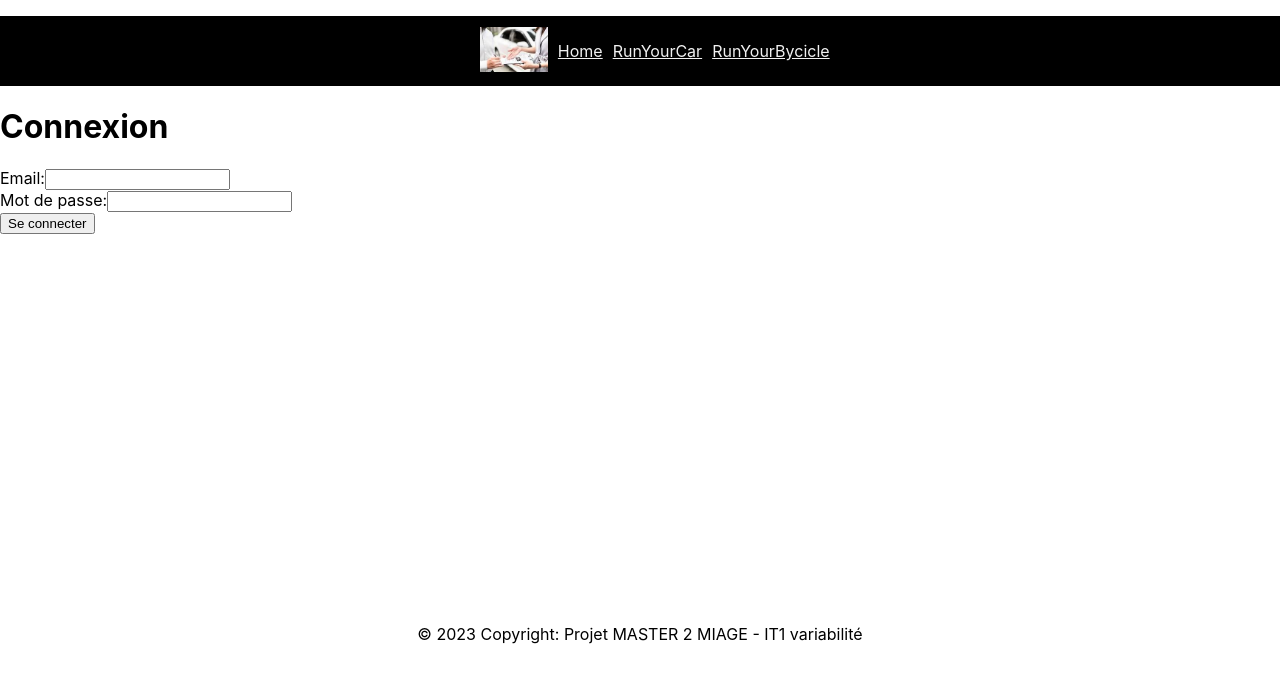
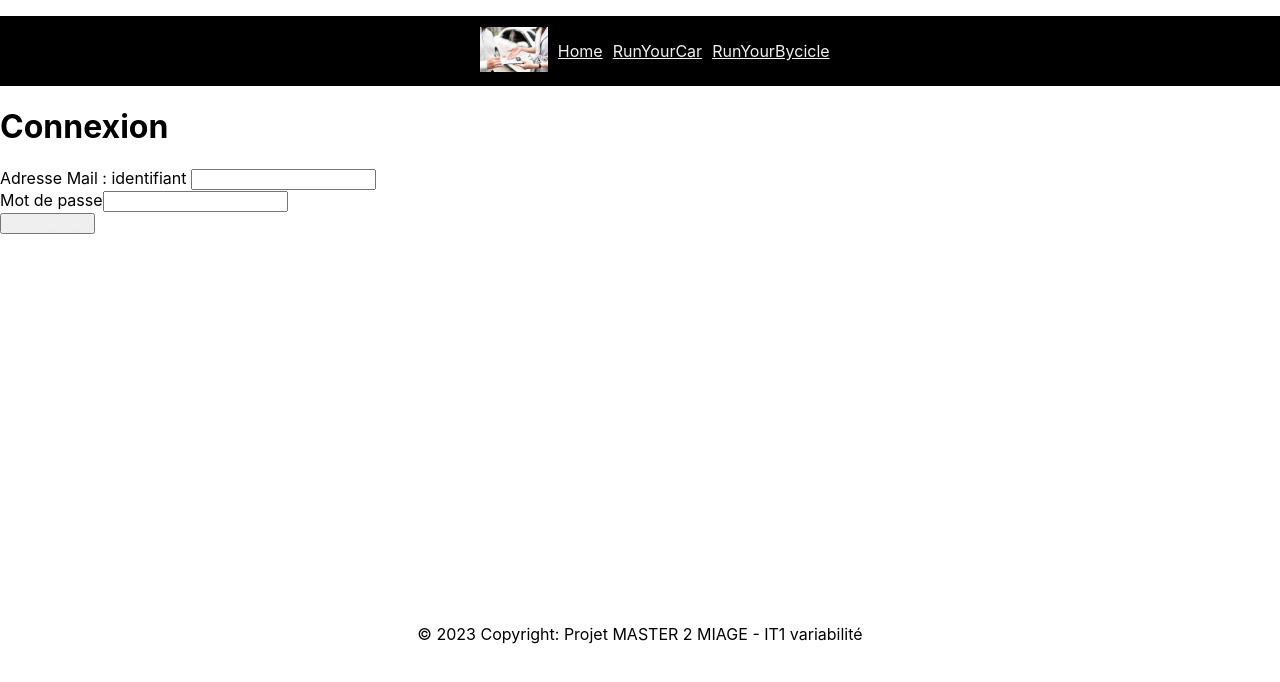
Before and after one commit to fab85270/IT1_variabilite, a React (Create React App) app in the folder project/: page /login in a window 1280 px wide. Shown: the top 682 px of the page. Built offline with nearby package versions, Linux system fonts and the light colour scheme.

Commit message:
ComposantConnexion

```diff
--- a/project/src/components/Formulaire/Login.jsx
+++ b/project/src/components/Formulaire/Login.jsx
@@ -1,37 +1,61 @@
 
-import React from 'react';
-import { useNavigate,Link } from "react-router-dom";
+import React,{useContext} from 'react';
+import {UserContext} from '../../Context/UserContext';
+import { Form, Button } from 'react-bootstrap';
+
 
 
 
 function Login() {
 
-const navigate = useNavigate();
-/* Vérifier que l'utilisateur qui tente de se connecter s'est bien authentifié */
-  const handleButtonClick = () => {
+    /* Récupérer méthode de UserContext pour changer les valeurs du contexte */
+    const{adresseMail,mdp,changeContexteUser,setAdresseMail,setMdp} = useContext(UserContext);
 
-    /* Ajouter une méthode pour récupérer dans JSON et vérifier si la personne existe dans celui-ci
-    -> authoriser la connexion et rediriger vers l'application (Bicicle ou Bagnole) si la personne est connue */
+      /* Méthode pour vérifier que l'utilisateur est bien authentifié */
+      const handleSubmit = () => {
 
-    //navigate('/');// à définir
+        /* Les différentes étapes à réaliser (selon moi)
+        Etape 1 : Récupérer les données saisies dans le formulaire
+        Etape 2 : Regarder si le mec essaie de se connecter au produit Bicicle ou Bagnole vu que c'est le même formulaire
+        Etape 3 : Regarder si le couple email/mdp existe dans fichier JSON ou API BDD (API sera surement le plus simple)
+        Etape 4 : Si il existe, recupérer les informations : nom, prénom, tel associé à ce couple mdp/adresse mail pour alimenter le
+        contexte user
+        Etape 5 : Si l'utilisateur n'existe pas, afficher une alert à l'écran (vous n'êtes pas autorisé à vous connecter */
+
+        //if le mec est bien dans fichier JSON ou BDD
+        // on va chercher l'ensemble de ses infos (tel, nom, prenom) => pour tout avoir
+        // on ajouter ces informations dans le contexte avec la méthode suivante :
+        //changeContexteUser(adresseMail,mdp,nom,prenom,numeroTel)
+        // else (le cas ou le cas n'est pas reconnu, on va supprimer les données adresse et mdp stockée dans le userContexte) avec :
+        //changeContexteUser("","","","","")
 
   };
-
-
   return (
     <div>
       <h1>Connexion</h1>
-      <form>
-        <div className="form-group">
-          <label htmlFor="email">Email:</label>
-          <input type="email" id="email" name="email" required />
-        </div>
-        <div className="form-group">
-          <label htmlFor="password">Mot de passe:</label>
-          <input type="password" id="password" name="password" required />
-        </div>
-        <button type="submit" onClick={handleButtonClick}> Se connecter</button>
-      </form>
+      <Form onSubmit={handleSubmit}>
+        <Form.Group controlId="nom">
+          <Form.Label>Adresse Mail : identifiant </Form.Label>
+          <Form.Control
+            type="email"
+            value={adresseMail}
+            onChange={(e) => setAdresseMail(e.target.value)}
+            required
+          />
+        </Form.Group>
+        <Form.Group controlId="prenom">
+          <Form.Label>Mot de passe</Form.Label>
+          <Form.Control
+            type="password"
+            value={mdp}
+            onChange={(e) => setMdp(e.target.value)}
+            required
+          />
+        </Form.Group>
+        <Button variant="primary" type="submit">
+          Se connecter
+        </Button>
+      </Form>
     </div>
   );
 }
```
